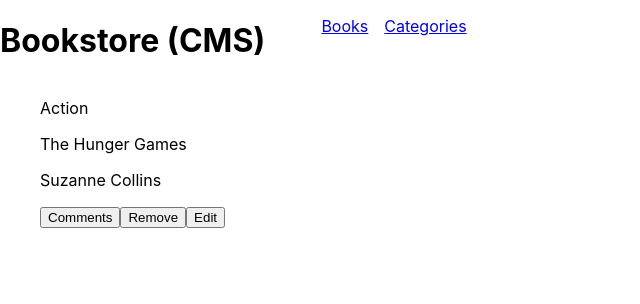
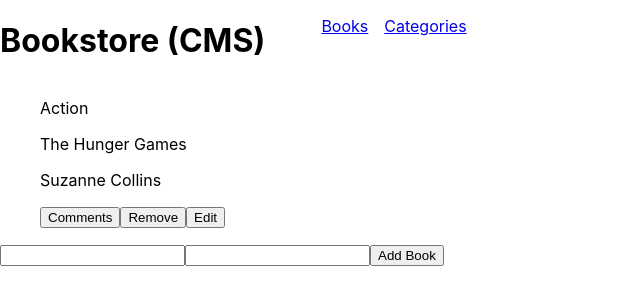
Before and after one commit to maenkhraisha/book-store, a React (Create React App) app: page / in a window 1280 px wide. Shown: the top 304 px of the page, without its empty margins (0-640 px from the left). Built offline with nearby package versions, Linux system fonts and the light colour scheme.

Commit message:
add the add book component

```diff
--- a/src/Pages/Books.js
+++ b/src/Pages/Books.js
@@ -1,16 +1,22 @@
 import React from "react";
-import Book from '../components/Book';
+import Book from "../components/Book";
+import AddBook from "../components/AddBook";
 
-let bookList = [{
-    categorie: 'Action',
-    title: 'The Hunger Games',
-    author: 'Suzanne Collins'
-  }];
+let bookList = [
+  {
+    categorie: "Action",
+    title: "The Hunger Games",
+    author: "Suzanne Collins",
+  },
+];
 
 function Books(props) {
-    console.log(props);
+  console.log(props);
   return (
-    <Book  books={bookList} />
+    <div>
+      <Book books={bookList} />
+      <AddBook />
+    </div>
   );
 }
 export default Books;
--- /dev/null
+++ b/src/components/AddBook.js
@@ -0,0 +1,13 @@
+import React from 'react';
+
+function AddBook() {
+    return (
+       <form >
+        <input type="text" name="title" />
+        <input type="text" name="author" />
+        <button >Add Book</button>
+       </form>
+    )
+};
+
+export default AddBook;
```
